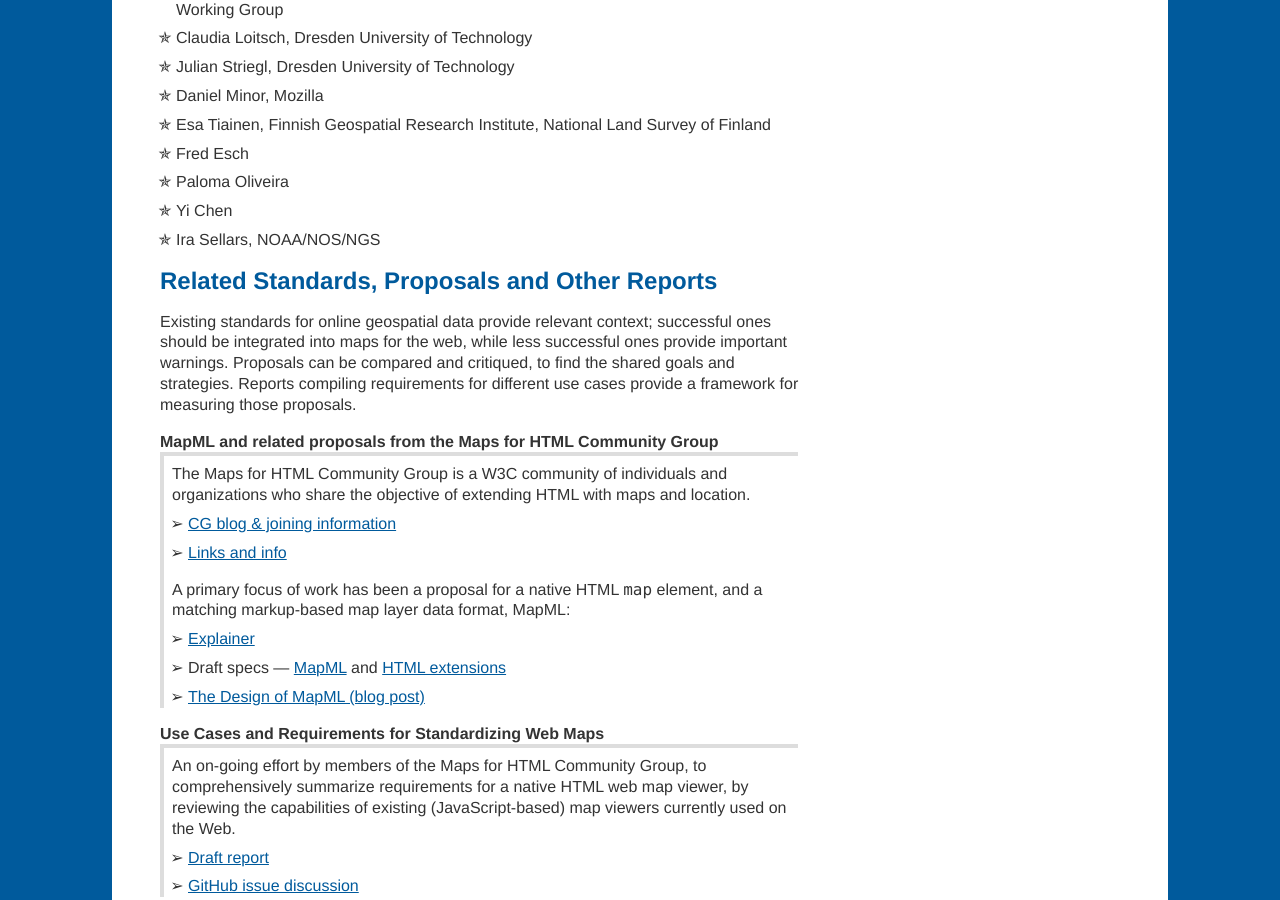
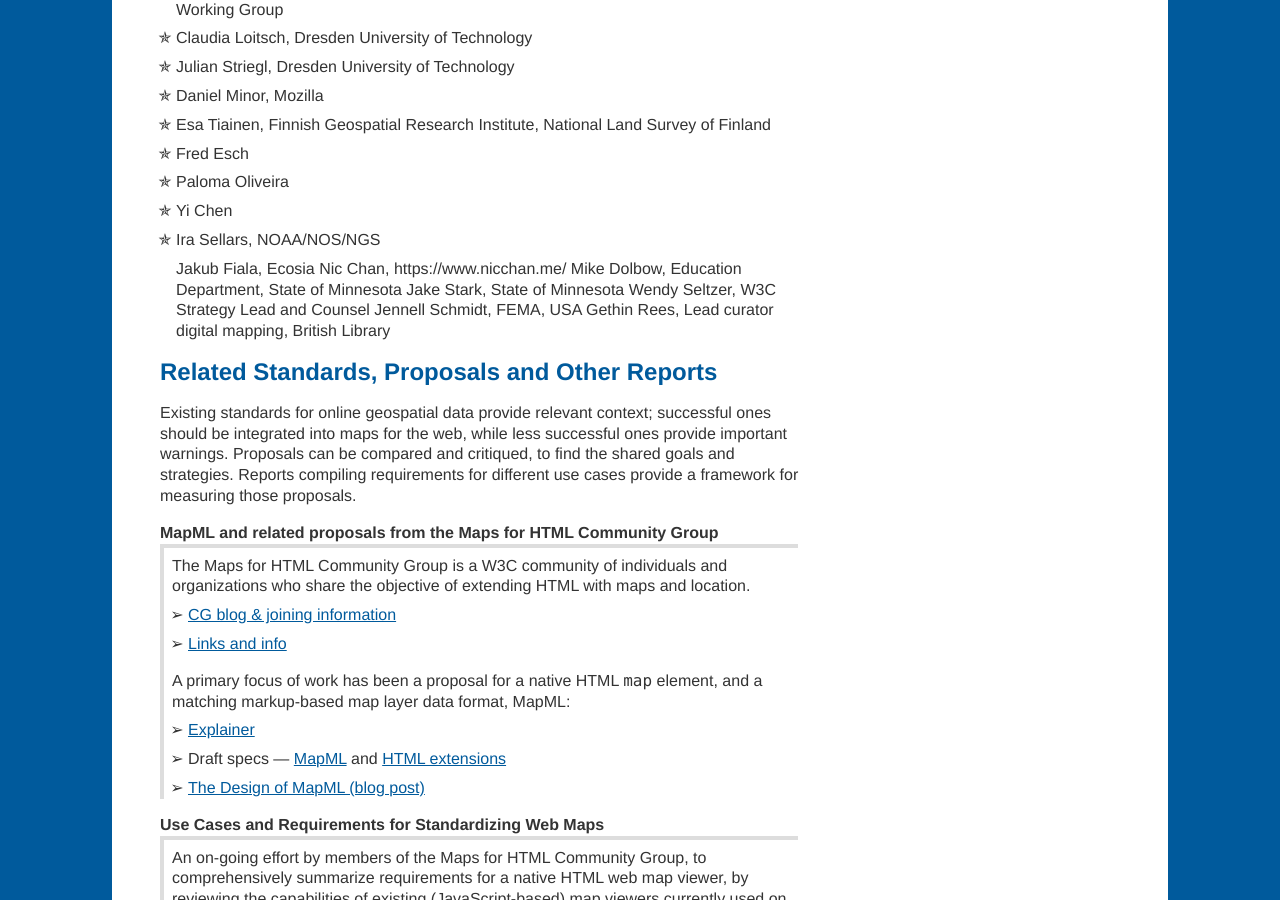
Before and after one commit to Maps4HTML/Maps4HTML-Workshop-2020, a Jekyll site: the page built from supporting-material.html, in a window 1280 px wide and 900 px high, scrolled down 3802 px. Built offline with Jekyll 4.4.1, drawn with Linux system fonts in a browser that asks for light colours.

Commit message:
Add latest registrations

```diff
--- a/supporting-material.html
+++ b/supporting-material.html
@@ -139,6 +139,13 @@
   <li> Paloma Oliveira </li>
   <li> Yi Chen </li>
   <li> Ira Sellars, NOAA/NOS/NGS </li>
+  Jakub Fiala, Ecosia
+  Nic Chan, https://www.nicchan.me/
+  Mike Dolbow, Education Department, State of Minnesota
+  Jake Stark, State of Minnesota
+  Wendy Seltzer, W3C Strategy Lead and Counsel
+  Jennell Schmidt, FEMA, USA
+  Gethin Rees, Lead curator digital mapping, British Library
 </ul>
 <h2 id="reports-explainers">Related Standards, Proposals and Other Reports</h2>
 
```
